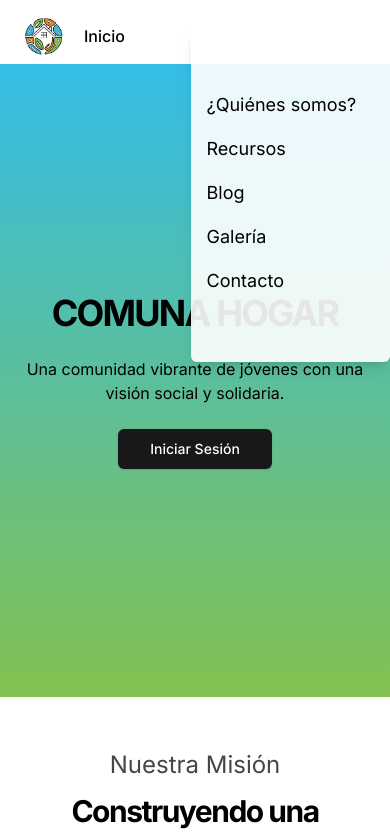
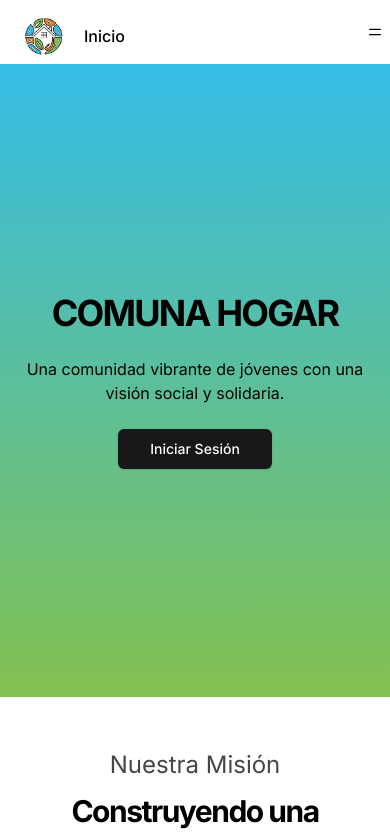
Before and after one commit to MarcosA00/comunahogar, a Next.js app: page / in a window 390 px wide. Shown: the top 833 px of the page. Built offline with nearby package versions, Linux system fonts and the light colour scheme.

Commit message:
add: Se arregla menu colapsable

```diff
--- a/components/navbar/CollapseMenu.js
+++ b/components/navbar/CollapseMenu.js
@@ -1,7 +1,10 @@
-'use client'
+"use client";
 
 import { useState } from "react";
-import { ActiveLink } from "../active-link/ActiveLink"
+import { usePathname } from "next/navigation";
+import Link from "next/link";
+import { TbMenu } from "react-icons/tb";
+import { RxCross1 } from "react-icons/rx";
 
 const navItems = [
   { path: "/quienes-somos", text: "¿Quiénes somos?" },
@@ -12,13 +15,58 @@ const navItems = [
 ];
 
 export default function CollapseMenu() {
+  const pathName = usePathname();
+  const [status, setStatus] = useState(false);
+
+  const handleClick = () => {
+    if (status === false) {
+      setStatus(true);
+    } else {
+      setStatus(false);
+    }
+  }
+
+  const handleNavigation = () => {
+    setStatus(false)
+  }
+
+  console.log(status);
+
   return (
-    <div className={`bg-secondary/90 w-7/12 h-[40vh] text-lg border-primary rounded-md shadow-lg -right-6 top-4 absolute flex flex-col justify-center gap-4 z-50 p-4 visible md:invisible lg:invisible xl:invisible'}`}>
-      {
-        navItems.map((navItem) => (
-          <ActiveLink key={navItem.path} {...navItem} />
-        ))
-      }
-    </div>
-  )
+    <>
+      <div className="relative">
+        <button
+          className={`absolute top-4 ${status === true ? " invisible " : " visible "} md:invisible lg:invisible xl:invisible transition transition-all'`}
+          onClick={handleClick}
+        >
+          <TbMenu />
+        </button>
+
+        <button
+          className={`relative top-4 z-50 ${status === false ? " invisible " : " visible "} md:invisible lg:invisible xl:invisible transition transition-all'`}
+          onClick={handleClick}
+        >
+          <RxCross1 />
+        </button>
+      </div>
+
+      <div
+        className={`bg-secondary/90 w-7/12 h-[40vh] text-lg border-primary rounded-md shadow-lg -right-6 top-4 absolute flex flex-col justify-center gap-4 z-40 p-4 ${
+          status === true ? " visible " : " invisible "
+        } md:invisible lg:invisible xl:invisible transition transition-all'}`}
+      >
+        {navItems.map((navItem) => (
+          <Link
+            href={navItem.path}
+            onClick={handleNavigation}
+            className={`hover:underline  mr-2 transition-all ${
+              pathName == navItem.path && " underline text-orange"
+            }`}
+          >
+            {navItem.text}
+          </Link>
+        ))}
+      </div>
+    </>
+  );
 }
--- a/package.json
+++ b/package.json
@@ -12,6 +12,7 @@
     "next": "14.2.5",
     "react": "^18",
     "react-dom": "^18",
+    "react-icons": "^5.3.0",
     "usehooks-ts": "^3.1.0"
   },
   "devDependencies": {
```
Also changed, not shown: 1 other file (tests, documents, lock files or other folders).
